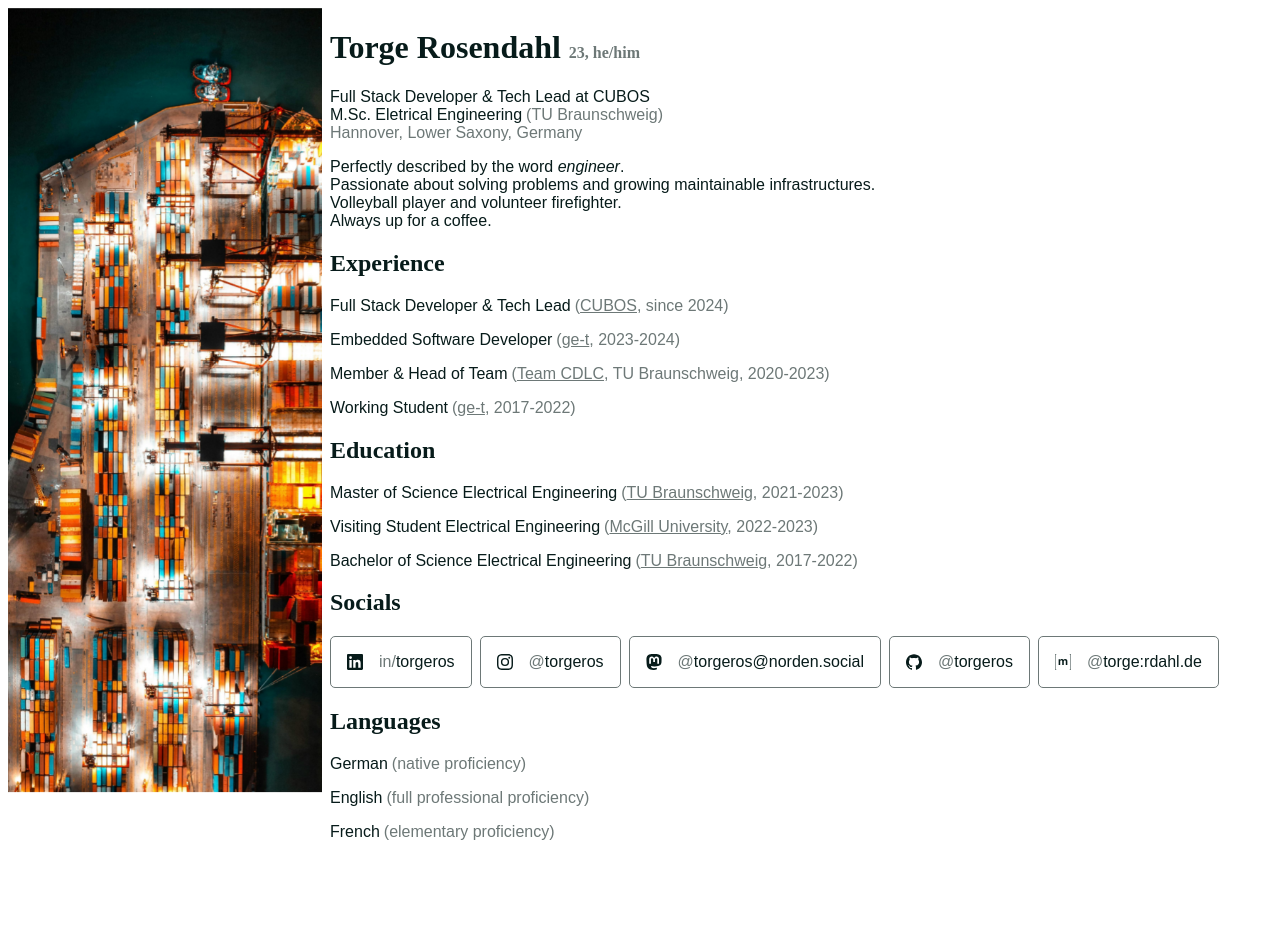
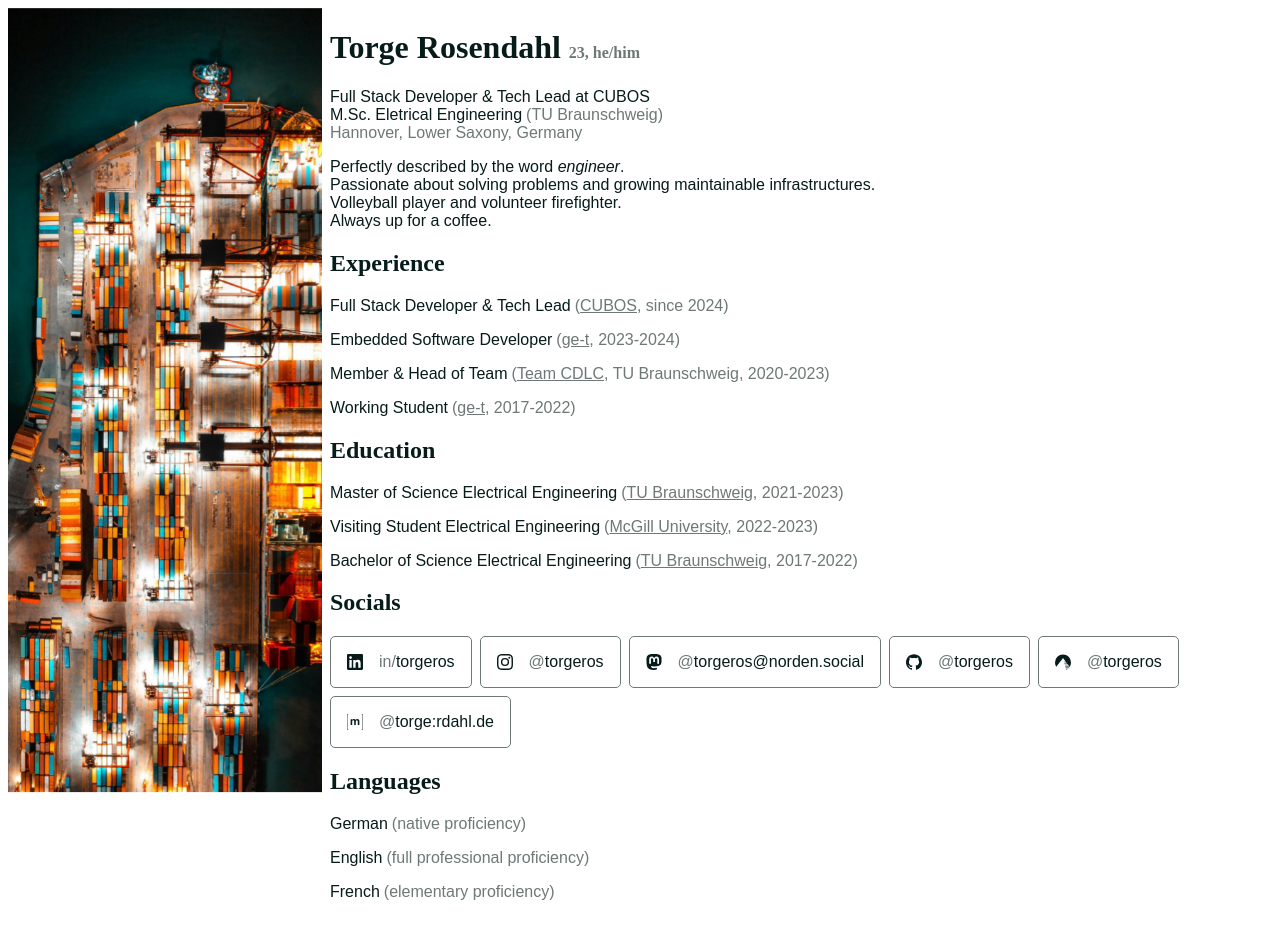
Before and after one commit to rdahl-de/torge, a Nuxt app: page / in a window 1280 px wide. Before the commit the page ends 865 px from the top, so only its background shows below. Built offline with nearby package versions, Linux system fonts and the light colour scheme.

Commit message:
add codeberg profile

```diff
--- a/pages/index.vue
+++ b/pages/index.vue
@@ -62,6 +62,9 @@
       <SocialCard icon="simple-icons:github" url="https://github.com/torgeros">
         torgeros
       </SocialCard>
+      <SocialCard icon="simple-icons:codeberg" url="https://codeberg.org/torgeros">
+        torgeros
+      </SocialCard>
       <SocialCard icon="simple-icons:matrix" url="https://matrix.to/#/@torge:rdahl.de">
         torge:rdahl.de
       </SocialCard>
```
